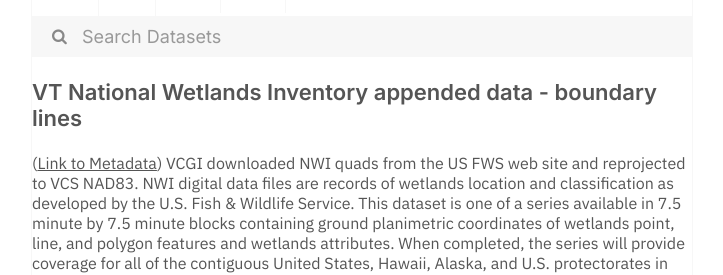
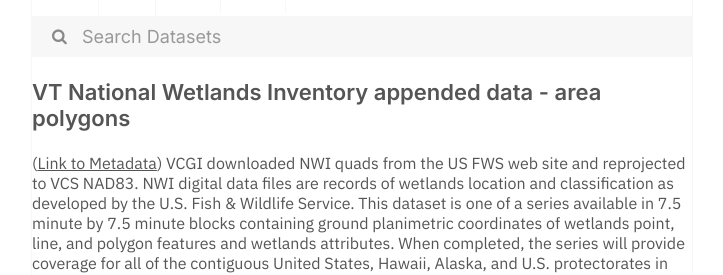
Before and after one commit to dayda-entities/vermont-center-for-geographic-information, a Jekyll site: the page built from _posts/2020-11-12-vt-national-wetlands-inventory.md, in a window 1280 px wide. Shown: the part 269-544 px from the top of the page, without its empty margins (278-1001 px from the left). Built offline with Jekyll 4.4.1, drawn with Linux system fonts in a browser that asks for light colours.

Commit message:
Publish Data

```diff
--- a/_posts/2020-11-12-vt-national-wetlands-inventory.md
+++ b/_posts/2020-11-12-vt-national-wetlands-inventory.md
@@ -1,7 +1,7 @@
 ---
-title: VT National Wetlands Inventory appended data - boundary lines
-created: '2020-11-12T13:06:27.446057'
-modified: '2020-11-12T13:06:27.446067'
+title: VT National Wetlands Inventory appended data - area polygons
+created: '2020-11-12T13:06:14.955802'
+modified: '2020-11-12T13:06:14.955810'
 state: active
 type: dataset
 tags:
@@ -17,7 +17,7 @@ tags:
   - Wetlands
 groups: []
 csv_url: >-
-  https://geodata.vermont.gov/datasets/d93fb8f5ba884d4fb9faca3209ae3c8b_6.csv?outSR=%7B%22latestWkid%22%3A32145%2C%22wkid%22%3A32145%7D
+  https://geodata.vermont.gov/datasets/cff12c48402f4c11b3d1bc7ec7082df2_5.csv?outSR=%7B%22latestWkid%22%3A32145%2C%22wkid%22%3A32145%7D
 json_url: ''
 layout: post
 
```
